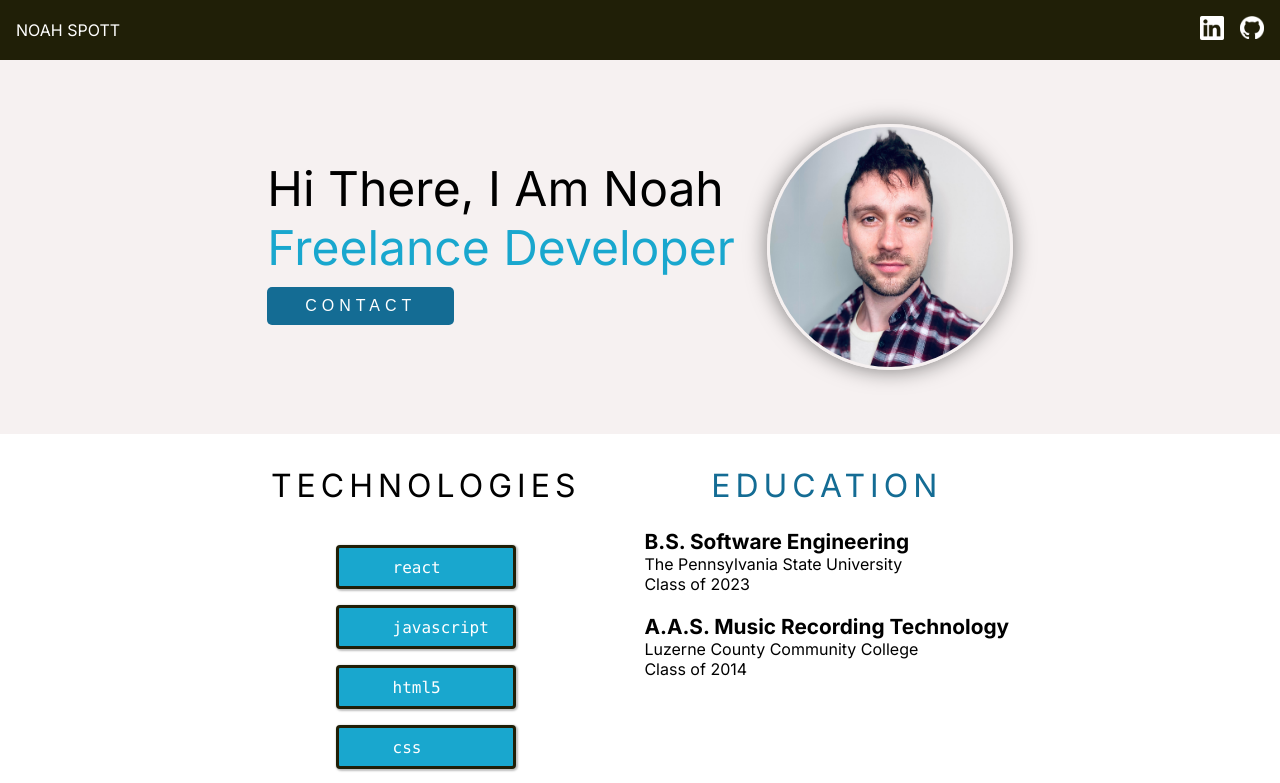
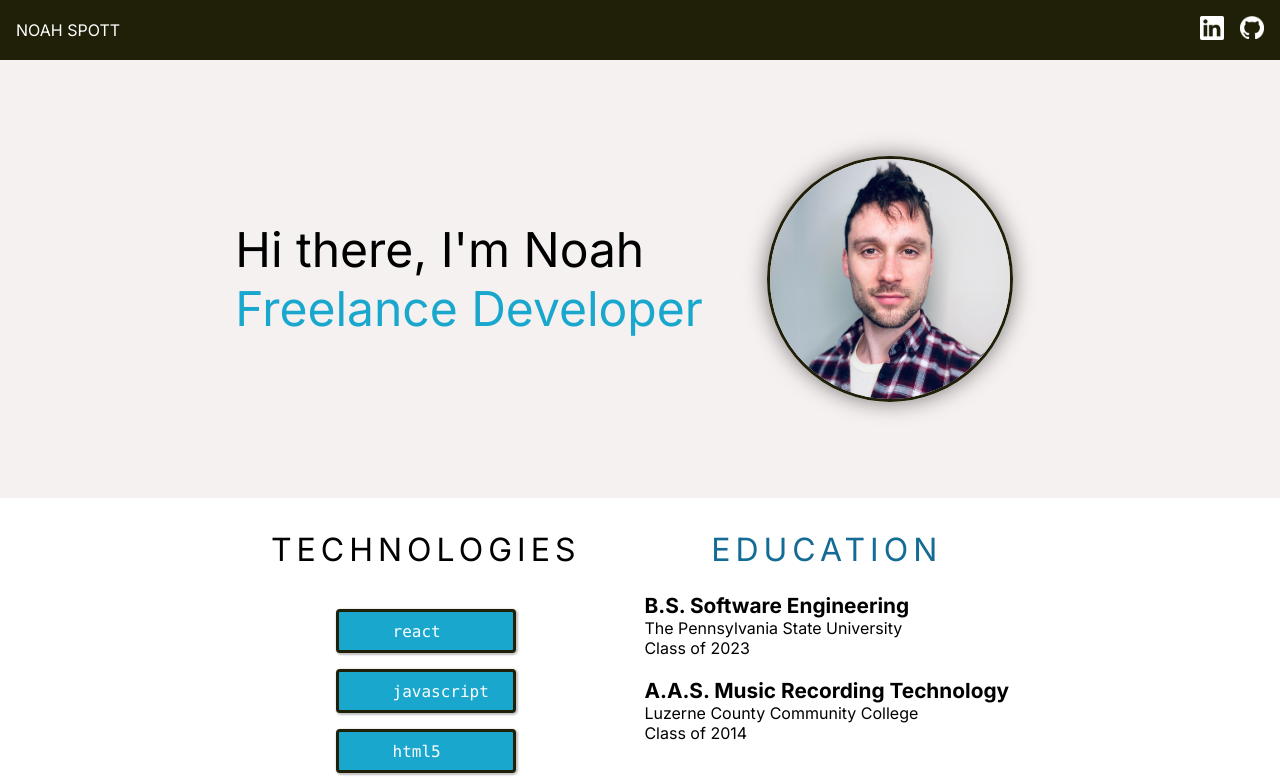
Before and after one commit to noahspott/react-business-card, a React (Vite) app: page / in a window 1280 px wide. Shown: the top 783 px of the page. Built offline with nearby package versions, Linux system fonts and the light colour scheme.

Commit message:
- Some styling. - Removed contact button.

```diff
--- a/src/components/Contact.jsx
+++ b/src/components/Contact.jsx
@@ -7,9 +7,8 @@ export default function Contact(){
             <section className='contact-container'>
 
                 <div className='contact-button-section'>
-                    <h1>Hi There, I Am Noah</h1>
+                    <h1>Hi there, I'm Noah</h1>
                     <h1 id='contact-text'>Freelance Developer</h1>
-                    <button id='contact-button'>CONTACT</button>
                 </div>
 
                 <img className='circle' src={noahPhoto} alt="Noah Photo" />
--- a/src/index.css
+++ b/src/index.css
@@ -79,6 +79,10 @@ h3 {
   align-items: center;
 }
 
+.contact-button-section > h1 {
+  /* font-family: Monaco, monospace; */
+}
+
 #contact-button {
   position: relative;
   left: 25%;
@@ -100,10 +104,11 @@ h3 {
 .circle {
   width: 10rem;
   height: 10rem;
+  margin: 2em;
   overflow: hidden;
   border-radius: 50%;
   border-style: solid;
-  border-color: var(--off-white);
+  border-color: var(--off-black);
   box-shadow: 10px 10px 10px rgba(255, 255, 255, 0.25); /* Initial shadow position */
   animation: shadowMove 8s ease-in-out infinite; /* Apply both animations */
 }
@@ -217,12 +222,6 @@ h3 {
   .circle {
     width: 15rem;
     height: 15rem;
-    border-radius: 50%;
-    border-style: solid;
-    border-color: var(--off-white);
-    box-shadow: 10px 10px 10px rgba(255, 255, 255, 0.25); /* Initial shadow position */
-    position: relative;
-    animation: shadowMove 8s ease-in-out infinite; /* Apply both animations */
   }
 
   #contact-button {
```
